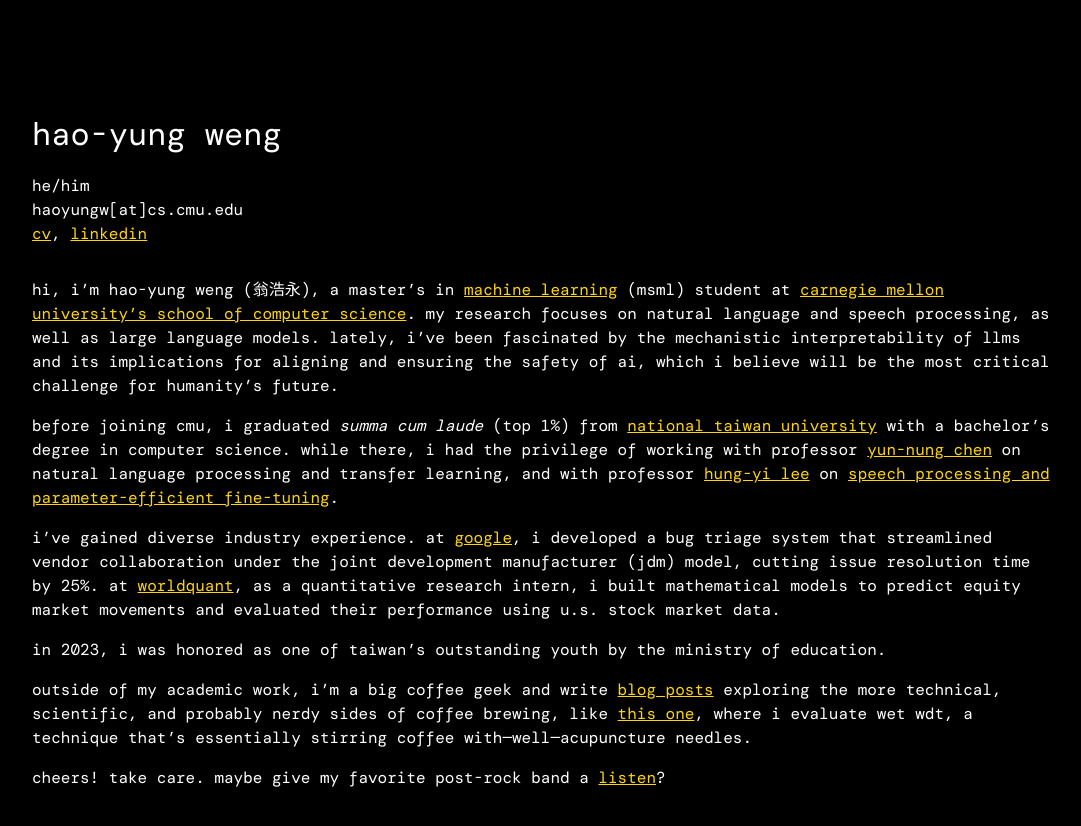
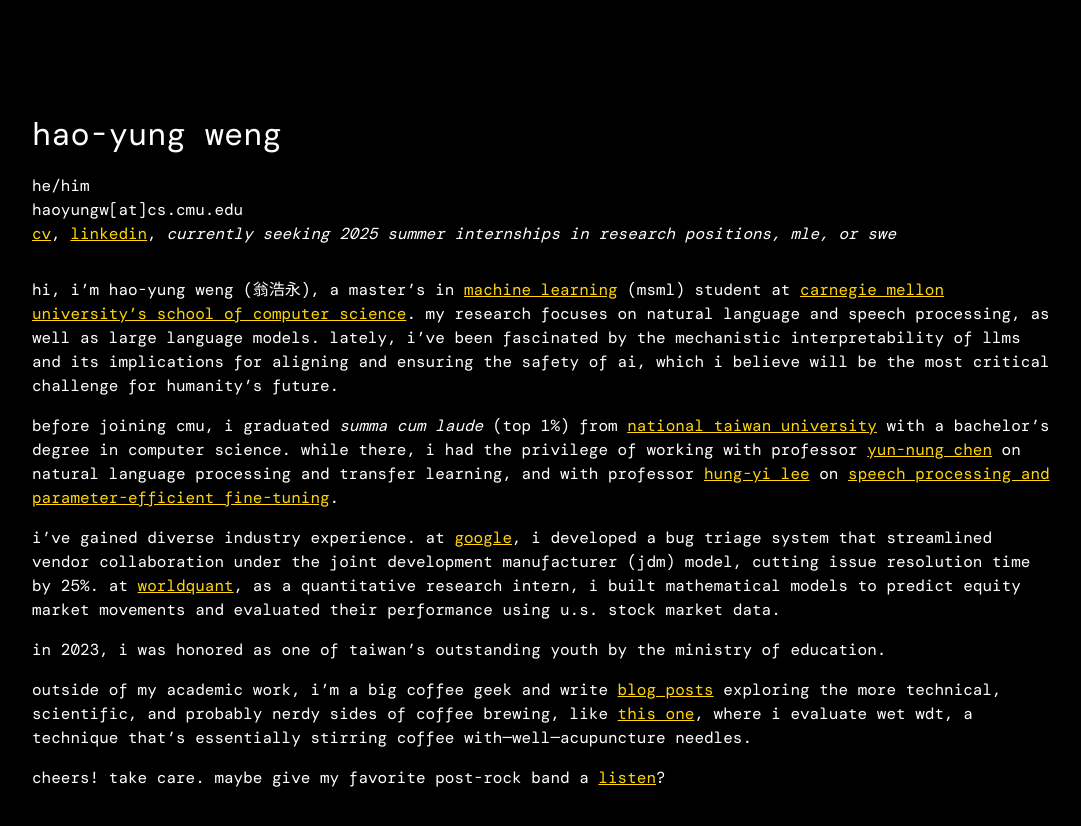
Before and after one commit to haoyungweng/haoyungweng.github.io, a Jekyll site: the page built from index.md, in a window 1280 px wide. Shown: the top 826 px of the page, without its empty margins (96-1177 px from the left). Built offline with Jekyll 4.4.1, drawn with Linux system fonts in a browser that asks for light colours; some web fonts are replaced.

Commit message:
open to internships

```diff
--- a/index.md
+++ b/index.md
@@ -9,7 +9,7 @@ he/him
 [haoyungw[at]cs.cmu.edu](mailto:haoyungw@cs.cmu.edu)
 {: .bio }
 
-[cv](assets/files/CV_20240930.pdf), [linkedin](https://www.linkedin.com/in/haoyungweng/)
+[cv](assets/files/CV_20240930.pdf), [linkedin](https://www.linkedin.com/in/haoyungweng/), *currently seeking 2025 summer internships in research positions, mle, or swe*
 {: .links }
 
 hi, i'm hao-yung weng (翁浩永), a master's in [machine learning](https://www.ml.cmu.edu/) (msml) student at [carnegie mellon university's school of computer science](https://www.cs.cmu.edu/). my research focuses on natural language and speech processing, as well as large language models. lately, i’ve been fascinated by the mechanistic interpretability of llms and its implications for aligning and ensuring the safety of ai, which i believe will be the most critical challenge for humanity's future.
```
